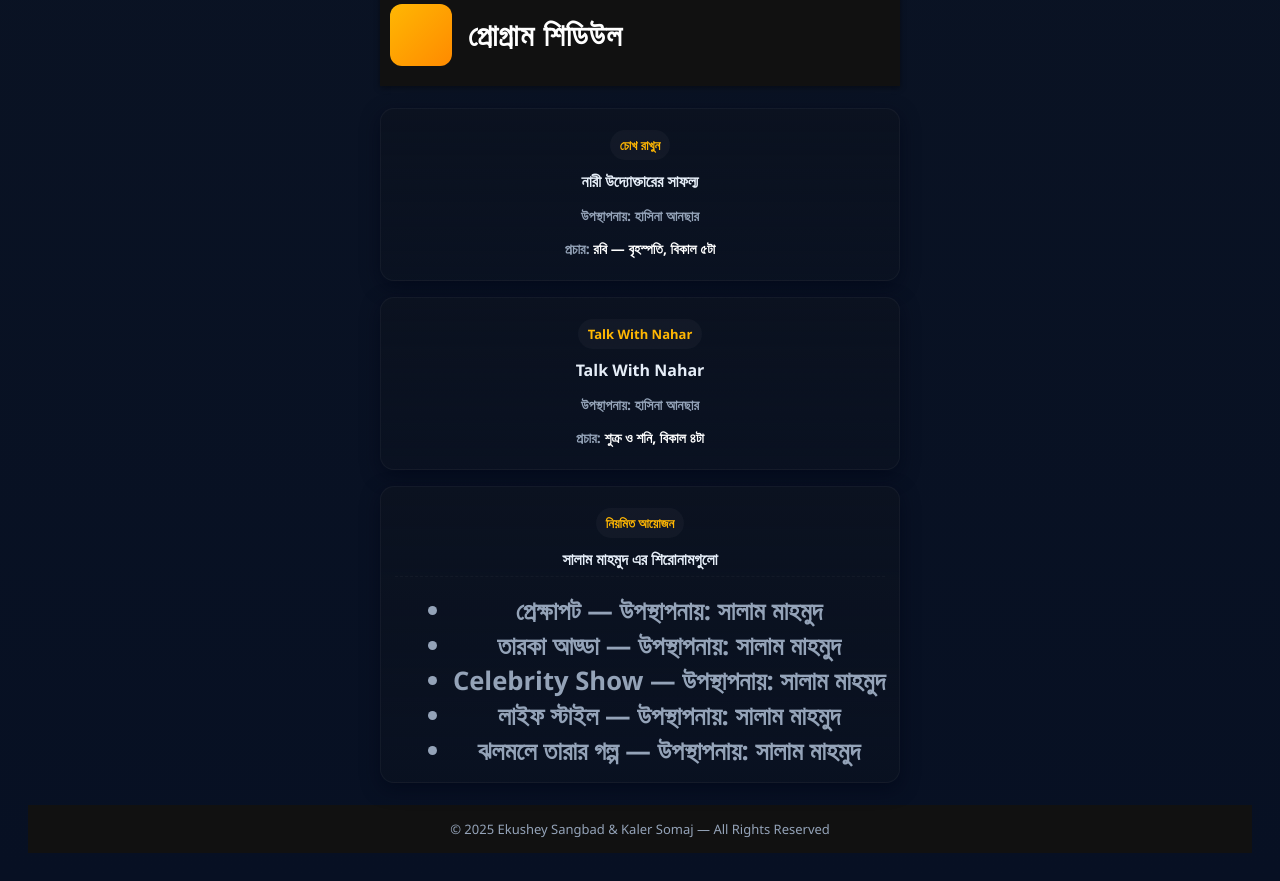
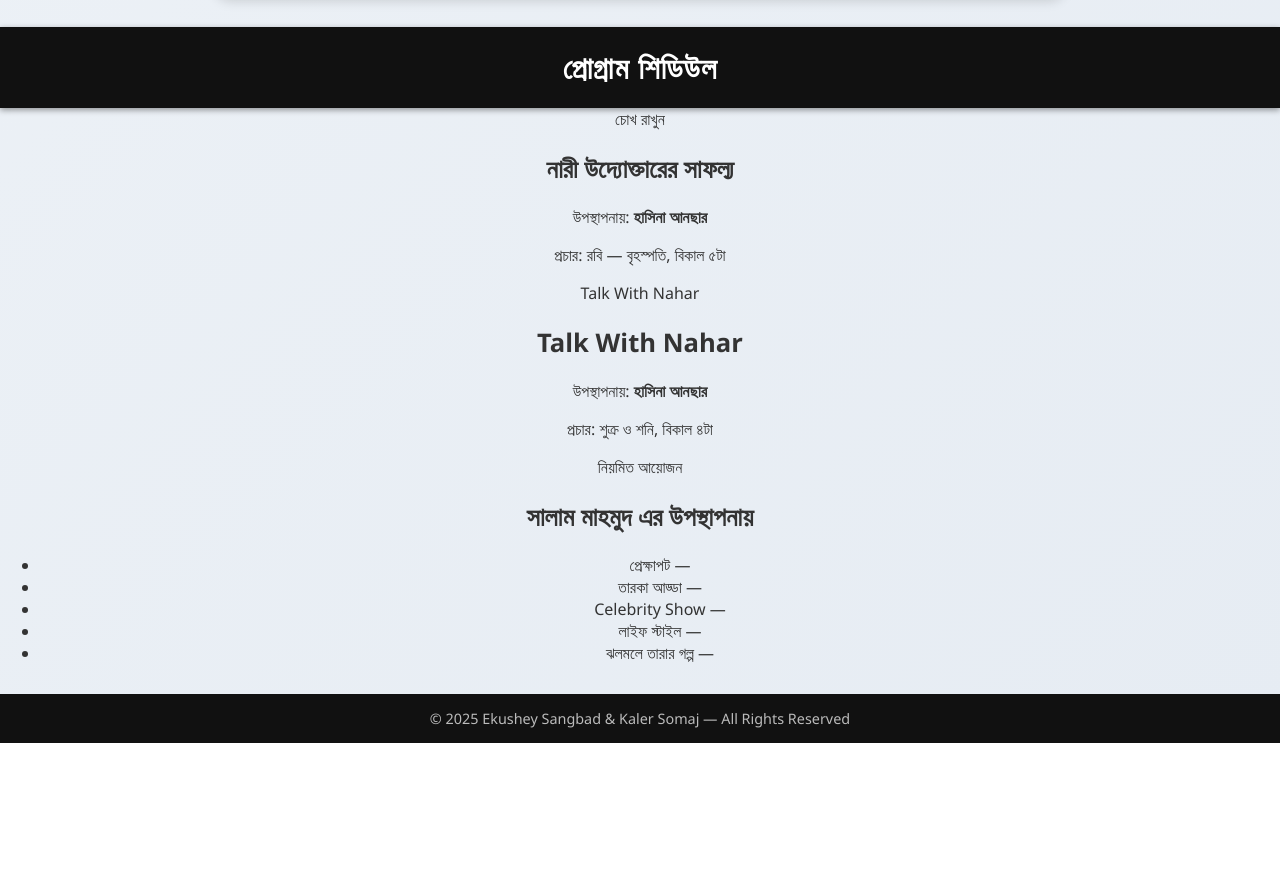
Before and after one commit to ekusheysangbadmanager/EKUSHEY-SANGBAD-KALER-SOMAJ-ALL-LINKS, a plain HTML site: page index.html in a window 1280 px wide. Shown: the part 1708-2589 px from the top of the page. After the commit the page ends 2451 px from the top, so only its background shows below. Drawn offline with Linux system fonts and the light colour scheme.

Commit message:
Add files via upload

```diff
--- a/index.html
+++ b/index.html
@@ -25,6 +25,22 @@
       margin: 0;
       font-size: 1.9rem;
       letter-spacing: 1px;
+    }
+
+    /* Solar Gradient Text */
+    .follow-text {
+      font-size: 1.6rem;   /* বড় টেক্সট */
+      font-weight: bold;
+      background: linear-gradient(90deg, #ff0057, #ffae00, #00c853, #2979ff, #d500f9);
+      -webkit-background-clip: text;
+      -webkit-text-fill-color: transparent;
+      animation: rainbow 5s linear infinite;
+      margin-top: 10px;
+    }
+
+    @keyframes rainbow {
+      0% { background-position: 0%; }
+      100% { background-position: 100%; }
     }
 
     .section {
@@ -97,6 +113,8 @@
 
   <header>
     <h1>📺 Ekushey Sangbad & Kaler Somaj — All Facebook & YouTube Links</h1>
+    <!-- নিচে আলাদা দ্বিতীয় লাইন -->
+    <p class="follow-text">🌟 "FOLLOW এবং SUBSCRIBE" করতে নামের উপরে ক্লিক করুন 🌟</p>
   </header>
 
   <!-- Ekushey Sangbad Facebook -->
@@ -146,58 +164,6 @@
     <div class="link-box"><a href="https://www.youtube.com/@KalersomajSports" target="_blank">Kaler Somaj Sports</a></div>
     <div class="link-box"><a href="https://www.youtube.com/@KalerSomajInternational" target="_blank">Kaler Somaj International</a></div>
   </div>
-
-<h2>
-     <!doctype html>
-<html lang="bn">
-<head>
-  <meta charset="utf-8" />
-  <meta name="viewport" content="width=device-width,initial-scale=1" />
-  <title>প্রোগ্রাম শিডিউল — EkusheySangbad</title>
-  <style>
-    :root{
-      --bg:#0f1724; /* deep navy */
-      --card:#0b1220;
-      --accent:#ffb703; /* warm accent */
-      --muted:#94a3b8;
-      --glass: rgba(255,255,255,0.03);
-      --radius:14px;
-      font-family: 'Noto Sans Bengali', system-ui, -apple-system, "Segoe UI", Roboto, "Helvetica Neue", Arial;
-    }
-    *{box-sizing:border-box}
-    body{margin:0;background:linear-gradient(180deg,var(--bg),#071023);color:#e6eef8;min-height:100vh;padding:28px}
-
-    .wrap{max-width:980px;margin:0 auto}
-    header{display:flex;align-items:center;gap:16px;margin-bottom:20px}
-    .logo{width:62px;height:62px;border-radius:12px;background:linear-gradient(135deg,var(--accent),#ff8a00);display:flex;align-items:center;justify-content:center;font-weight:700;color:#071023}
-    h1{font-size:20px;margin:0}
-    p.lead{margin:0;color:var(--muted);font-size:14px}
-
-    .grid{display:grid;grid-template-columns:repeat(auto-fit,minmax(260px,1fr));gap:16px;margin-top:22px}
-
-    .card{background:linear-gradient(180deg,var(--card),rgba(11,18,32,0.6));padding:14px;border-radius:var(--radius);box-shadow:0 6px 18px rgba(2,6,23,0.6);border:1px solid rgba(255,255,255,0.04)}
-    .tag{display:inline-block;padding:6px 10px;border-radius:999px;background:var(--glass);color:var(--accent);font-weight:600;font-size:13px}
-    .title{font-size:16px;margin:10px 0 6px}
-    .meta{color:var(--muted);font-size:14px;margin-bottom:8px}
-    .time{font-weight:700;color:#fff}
-    .days{display:flex;gap:8px;flex-wrap:wrap;margin-top:8px}
-    .day{padding:6px 8px;border-radius:8px;background:rgba(255,255,255,0.03);font-size:13px;color:var(--muted)}
-
-    .regulars{margin-top:6px;padding-top:8px;border-top:1px dashed rgba(255,255,255,0.03);}
-    ul{margin:8px 0 0 18px;color:var(--muted)}
-
-    .controls{display:flex;gap:10px;flex-wrap:wrap;margin-top:16px}
-    .btn{background:transparent;border:1px solid rgba(255,255,255,0.06);padding:8px 12px;border-radius:10px;color:var(--muted);cursor:pointer}
-    .btn.primary{background:linear-gradient(90deg,var(--accent),#ff8a00);color:#071023;border:none}
-
-    footer{margin-top:22px;color:var(--muted);font-size:13px}
-
-    /* small devices */
-    @media (max-width:420px){
-      body{padding:18px}
-      .logo{width:52px;height:52px}
-      h1{font-size:18px}
-    }
   </style>
 </head>
 <body>
@@ -229,15 +195,15 @@
       <!-- Regular programs grouped -->
       <article class="card">
         <div class="tag">নিয়মিত আয়োজন</div>
-        <h2 class="title">সালাম মাহমুদ এর শিরোনামগুলো</h2>
+        <h2 class="title">সালাম মাহমুদ এর উপস্থাপনায়</h2>
         <div class="regulars">
           <ul>
 
-            <li>প্রেক্ষাপট — উপস্থাপনায়: সালাম মাহমুদ</li>
-            <li>তারকা আড্ডা — উপস্থাপনায়: সালাম মাহমুদ</li>
-            <li>Celebrity Show — উপস্থাপনায়: সালাম মাহমুদ</li>
-            <li>লাইফ স্টাইল — উপস্থাপনায়: সালাম মাহমুদ</li>
-            <li>ঝলমলে তারার গল্প — উপস্থাপনায়: সালাম মাহমুদ</li>
+            <li>প্রেক্ষাপট — </li>
+            <li>তারকা আড্ডা — </li>
+            <li>Celebrity Show — </li>
+            <li>লাইফ স্টাইল —</li>
+            <li>ঝলমলে তারার গল্প — </li>
           </ul>
         </div>
       </article>
```
